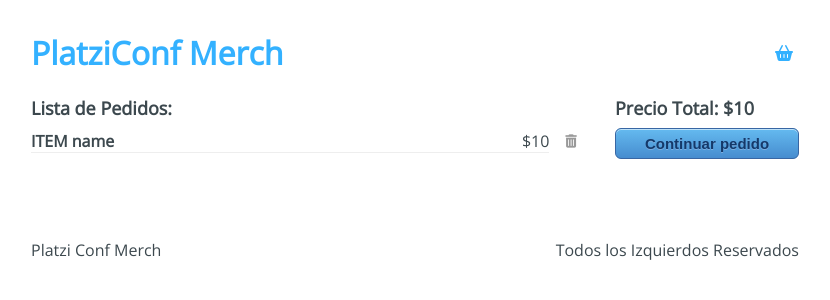
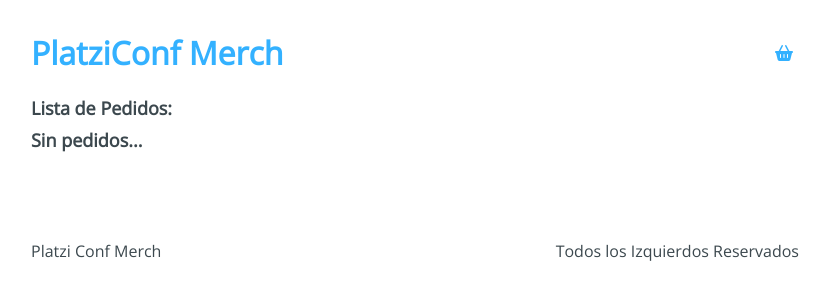
Before and after one commit to adcastiblanco/professional-hooks, a React app: page /checkout in a window 1280 px wide. Shown: the top 300 px of the page, without its empty margins (225-1055 px from the left). Built offline with nearby package versions, Linux system fonts and the light colour scheme.

Commit message:
Checkout connected with react context

```diff
--- a/src/containers/Checkout/index.jsx
+++ b/src/containers/Checkout/index.jsx
@@ -1,28 +1,44 @@
-import React from 'react';
+import React, {useContext} from 'react';
 import { Link } from 'react-router-dom';
+import AppContext from '../../context/AppContext';
 import '../../styles/components/Checkout.css';
 
 const Checkout = () => {
+  const {state: {cart}, removeFromCart} = useContext(AppContext)
+
+  const handleRemoveItem = product => () => {
+    removeFromCart(product);
+  };
+
+  const handleSumTotal = () => cart.reduce((accumulator, currentValue) => accumulator + currentValue.price, 0)
+
   return (
     <div className="Checkout">
       <div className="Checkout-content">
         <h3>Lista de Pedidos:</h3>
-        <div className="Checkout-item">
+        {cart.length > 0 ? cart.map(product => (
+            <div key={product.id} className="Checkout-item">
               <div className="Checkout-element">
-            <h4>ITEM name</h4>
-            <span>$10</span>
+                <h4>{product.title}</h4>
+                <span>${product.price}</span>
               </div>
-          <button type="button"><i className='fas fa-trash-alt'/></button>
+              <button type="button"  onClick={handleRemoveItem(product)}><i className='fas fa-trash-alt'/></button>
             </div>
+          ))
+        : <h3>Sin pedidos...</h3>
+        }
+
       </div>
+      {cart.length > 0 &&
           <div className="Checkout-sidebar">
-        <h3>Precio Total: $10</h3>
+          <h3>Precio Total: ${handleSumTotal()}</h3>
           <Link to='/checkout/information'>
               <button type='button'>
                   Continuar pedido
               </button>
           </Link>
         </div>
+      }
     </div>
   );
 };
```
Lines whose indentation alone changed are shown as unchanged.
